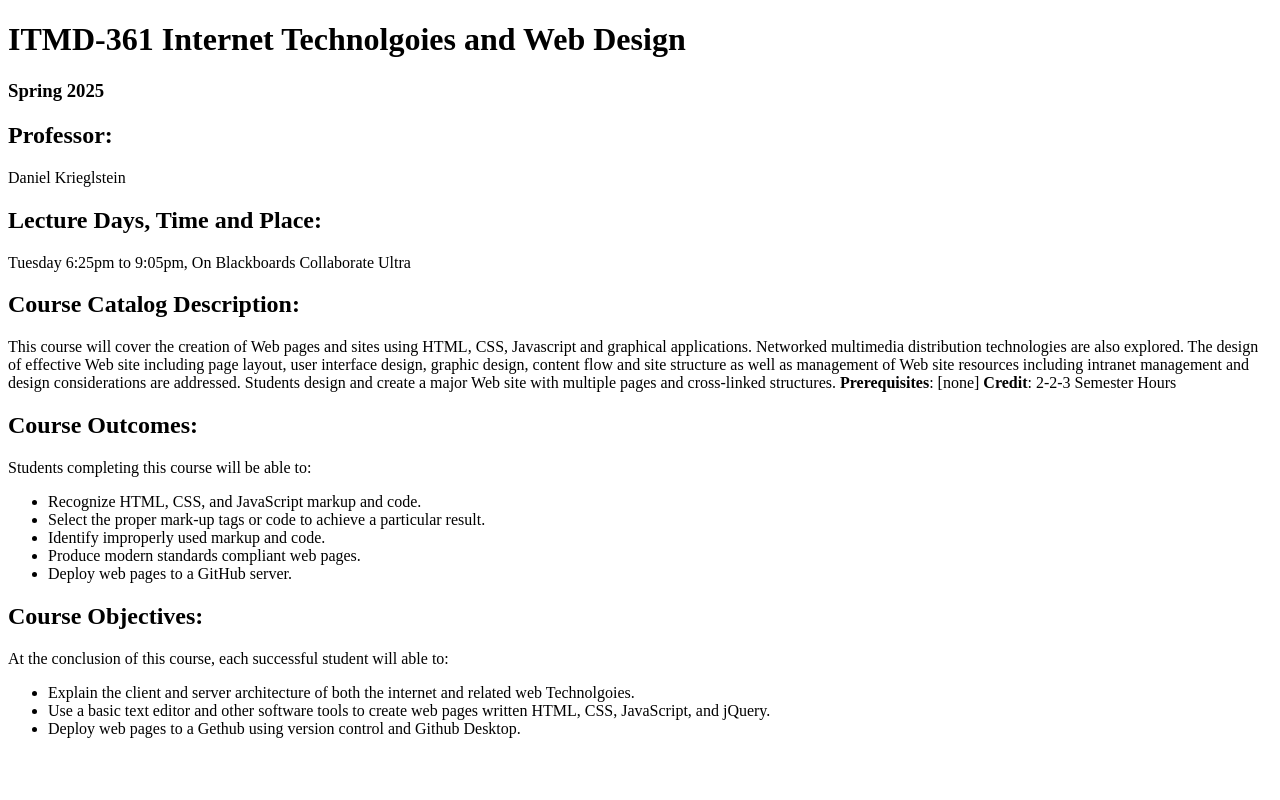
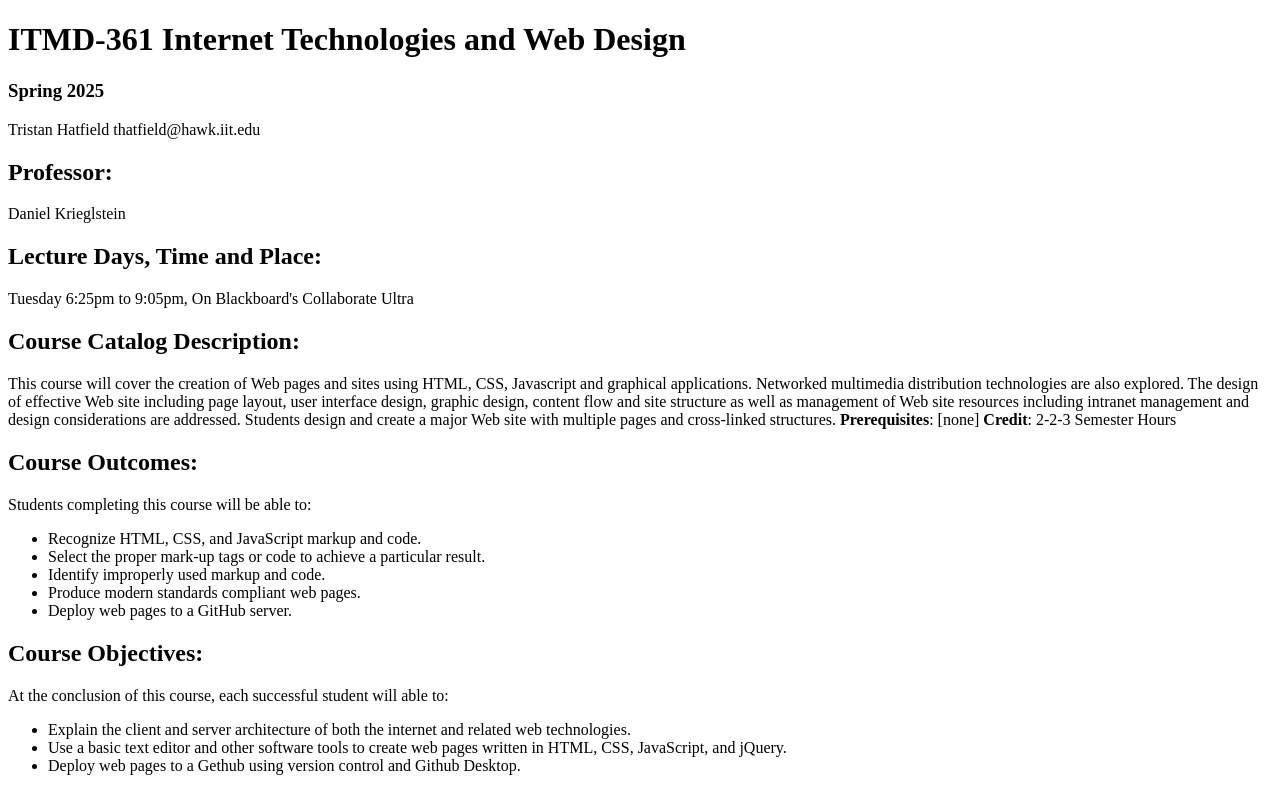
Before and after one commit to thatfield-24/webdev_lab2, a plain HTML site: page index.html in a window 1280 px wide. Drawn offline with Linux system fonts and the light colour scheme.

Commit message:
Update index.html
made minor changes to index. changed formatting, fixed spelling mistakes

```diff
--- a/index.html
+++ b/index.html
@@ -1,16 +1,17 @@
 <!DOCTYPE html>
 <html lang="en">
 <head>
-	<meta charset = "UTF-8">
+  <meta charset="utf-8">
   <title>ITMD-361 Internet Technologies and Web Design</title>
 </head>
 <body>
-<h1>ITMD-361 Internet Technolgoies and Web Design</h1>
+  <h1>ITMD-361 Internet Technologies and Web Design</h1>
   <h3>Spring 2025</h3>
+  <p>Tristan Hatfield thatfield@hawk.iit.edu</p>
   <h2>Professor:</h2>
   <p>Daniel Krieglstein</p>
   <h2>Lecture Days, Time and Place:</h2>
-<p>Tuesday 6:25pm to 9:05pm, On Blackboards Collaborate Ultra</p>
+  <p>Tuesday 6:25pm to 9:05pm, On Blackboard's Collaborate Ultra</p>
   <h2>Course Catalog Description:</h2>
   <p>This course will cover the creation of Web pages and sites using HTML, CSS, Javascript and graphical applications. Networked multimedia distribution technologies are also explored. The design of effective Web site including page layout, user interface design, graphic design, content flow and site structure as well as management of Web site resources including intranet management and design considerations are addressed. Students design and create a major Web site with multiple pages and cross-linked structures. <strong>Prerequisites</strong>: [none] <strong>Credit</strong>: 2-2-3 Semester Hours</p>
   <h2>Course Outcomes:</h2>
@@ -22,12 +23,12 @@
     <li>Produce modern standards compliant web pages.</li>
     <li>Deploy web pages to a GitHub server.</li>
   </ul>
-
   <h2>Course Objectives:</h2>
-<p>At the conclusion of this course, each successful student will able to: </p>
+  <p>At the conclusion of this course, each successful student will able to:</p>
   <ul>
-	<li>Explain the client and server architecture of both the internet and related web Technolgoies.</li>
-	<li>Use a basic text editor and other software tools to create web pages written HTML, CSS, JavaScript, and jQuery.</li>
+    <li>Explain the client and server architecture of both the internet and related web technologies.</li>
+    <li>Use a basic text editor and other software tools to create web pages written in HTML, CSS, JavaScript, and jQuery.</li>
     <li>Deploy web pages to a Gethub using version control and Github Desktop.</li>
   </ul>
 </body>
+</html>
```
Lines whose indentation alone changed are shown as unchanged.
